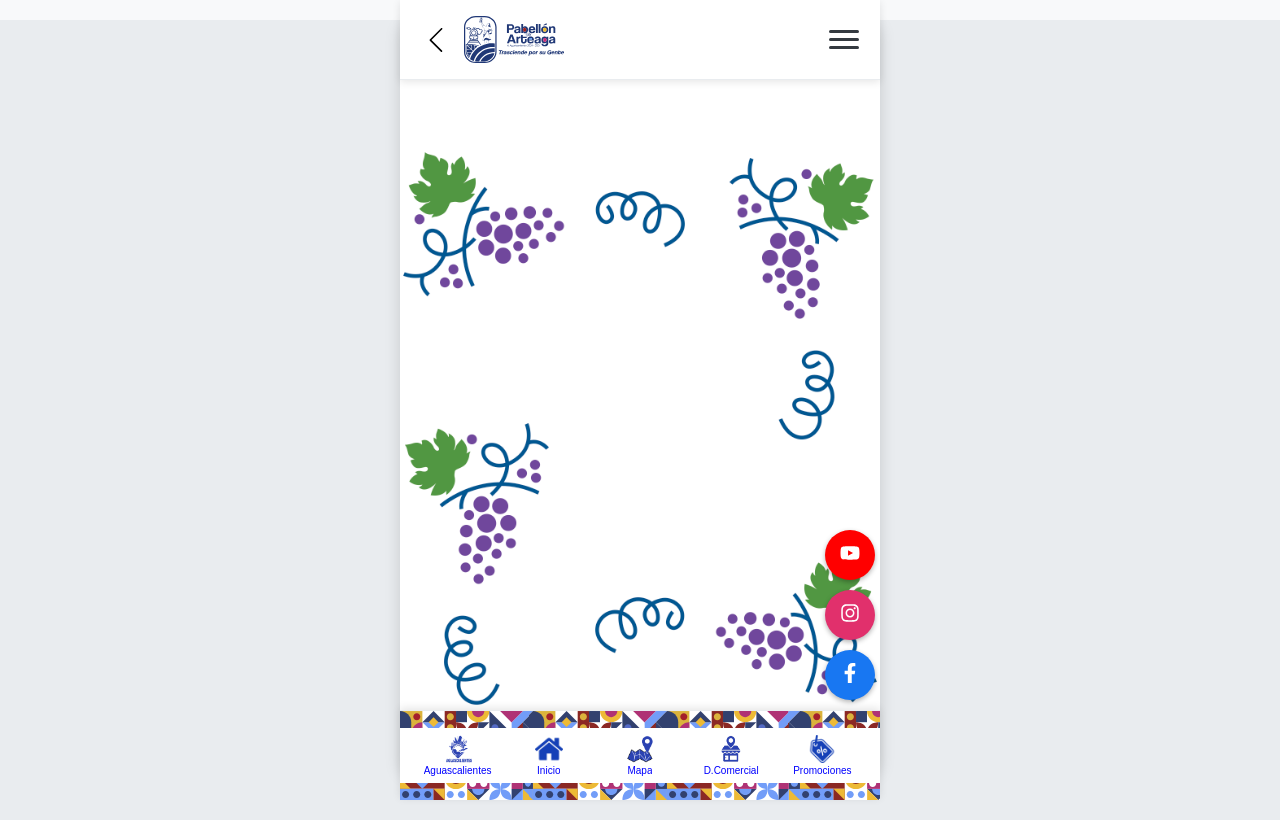
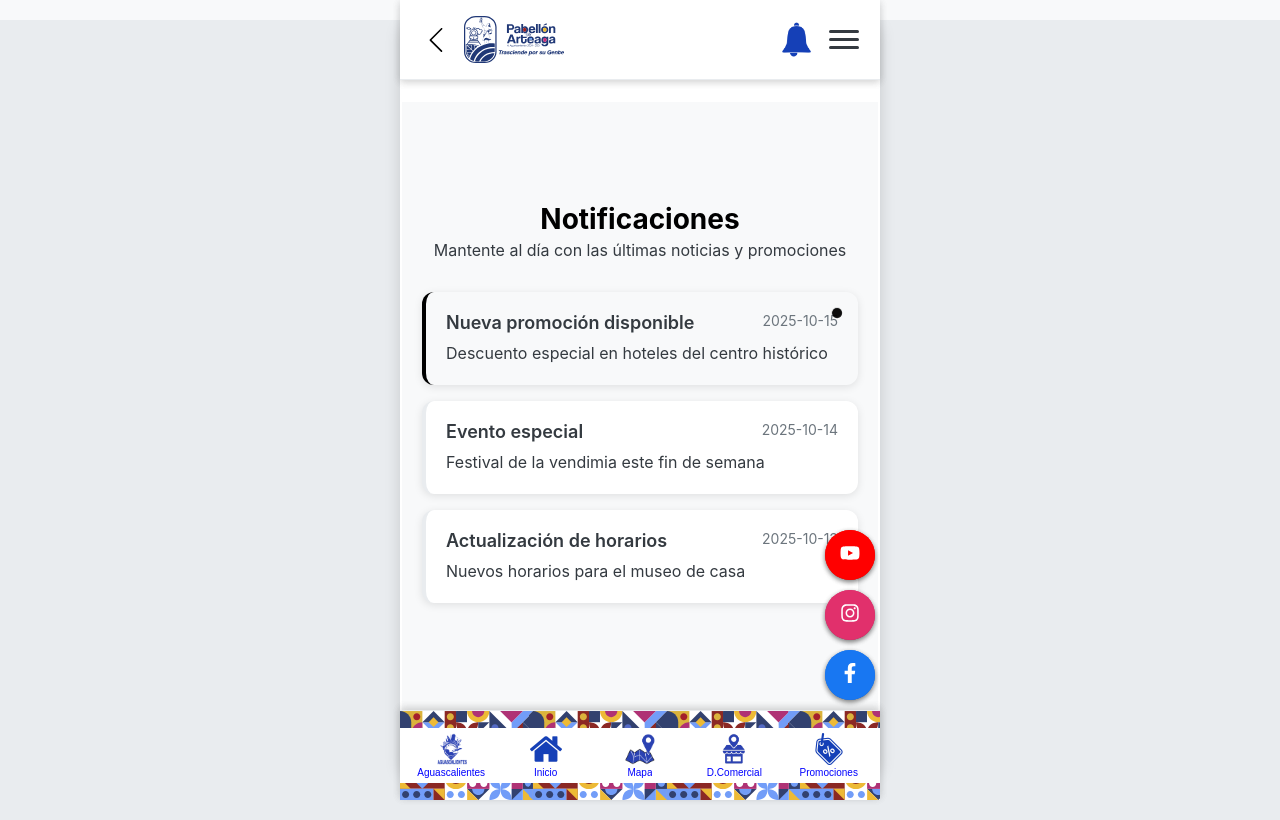
Before and after one commit to AcostaMorales/viveydescubrepabellondearteaga, a React (Create React App) app: page /notificaciones in a window 1280 px wide. Built offline with nearby package versions, Linux system fonts and the light colour scheme; the HTML template or start-up script is replaced by a standard one.

Commit message:
-Se agrego el icono de notificaciones y se modifico el tamaño de los iconos de pie de pagina

```diff
--- a/src/App.js
+++ b/src/App.js
@@ -8,6 +8,7 @@ import CentroHistorico from './pages/CentroHistorico';
 import AntiguaEstacion from './pages/AntiguaEstacion';
 import TierraDeVinos from "./pages/TierraDeVinos";
 import RutaReligiosa from "./pages/RutaReligiosa";
+import Notificaciones from "./pages/Notificaciones";
 
 import './styles/globals.css';
 
@@ -43,6 +44,7 @@ function App() {
             <Route path="/quever/tierradevinos" element={<TierraDeVinos />}/>
             <Route path="/quever/rutareligiosa" element={<RutaReligiosa />}/>
             <Route path="/quever/centrohistorico/antiguaestacion" element={<AntiguaEstacion />}/>
+            <Route path="/notificaciones" element={<Notificaciones />}/>
             {/* Aquí agregaremos más rutas */}
           </Routes>
         </main>
--- a/src/components/Footer.css
+++ b/src/components/Footer.css
@@ -46,7 +46,8 @@
   justify-content: space-around; /* Distribución original */
   align-items: center;
   width: 100%; /* Ocupa todo el ancho disponible */
-  padding: 0 var(--spacing-md); /* Padding original */
+  padding: 0 var(--spacing-sm); /* Padding reducido para menos espacio entre botones */
+  gap: 2px; /* Espacio mínimo entre botones */
 }
 
 .footer-icon {
@@ -61,8 +62,8 @@
 .footer-icon-directorio-comercial,
 .footer-icon-promociones,
 .footer-icon-notificaciones {
-  width: clamp(16px, 3vw, 28px); /* Tamaño más pequeño: mín 16px, máx 28px, 3% del viewport */
-  height: clamp(16px, 3vw, 28px);
+  width: clamp(20px, 4vw, 32px); /* Tamaño más grande: mín 20px, máx 32px, 4% del viewport */
+  height: clamp(20px, 4vw, 32px);
   margin-bottom: 0.15rem; /* Margen reducido */
   object-fit: contain; /* Cambiado a contain para mejor calidad */
 }
@@ -82,8 +83,8 @@
 /* Responsive */
 @media (max-width: 480px) {
   .footer-buttons-container {
-    padding: 0 var(--spacing-xs);
-    gap: 1px;
+    padding: 0 4px; /* Padding muy reducido en móviles */
+    gap: 1px; /* Espacio mínimo */
   }
 
   .footer-button {
@@ -121,8 +122,8 @@
   .footer-icon-directorio-comercial,
   .footer-icon-promociones,
   .footer-icon-notificaciones {
-    width: 14px !important; /* Iconos muy pequeños */
-    height: 14px !important;
+    width: 16px !important; /* Iconos pequeños en pantallas extremas */
+    height: 16px !important;
   }
 
   .footer-button {
--- a/src/components/Header.css
+++ b/src/components/Header.css
@@ -19,6 +19,13 @@
 
 /* Contenedor izquierdo para botón de regreso y logo */
 .left-section {
+  display: flex;
+  align-items: center;
+  gap: var(--spacing-sm);
+}
+
+/* Contenedor derecho para notificaciones y menú hamburguesa */
+.right-section {
   display: flex;
   align-items: center;
   gap: var(--spacing-sm);
@@ -58,6 +65,70 @@
   text-decoration: none;
   display: flex;
   align-items: center;
+}
+
+/* Botón de notificaciones */
+.notification-button {
+  background: none;
+  border: none;
+  color: var(--primary-color);
+  cursor: pointer;
+  padding: 8px;
+  border-radius: var(--border-radius);
+  transition: all var(--transition);
+  display: flex;
+  align-items: center;
+  justify-content: center;
+  width: 40px;
+  height: 40px;
+  flex-shrink: 0;
+  position: relative;
+}
+
+.notification-button:hover {
+  background-color: var(--gray-light);
+  color: var(--primary-dark);
+}
+
+.notification-icon {
+  font-size: 18px;
+  display: flex;
+  align-items: center;
+  justify-content: center;
+}
+
+.campanita {
+  width: 45px;
+  height: 45px;
+}
+
+/* Indicador rojo de notificaciones nuevas */
+.notification-badge {
+  position: absolute;
+  top: 6px;
+  right: 6px;
+  width: 10px;
+  height: 10px;
+  background-color: #ff4444;
+  border-radius: 50%;
+  border: 2px solid var(--white);
+  animation: pulse 2s infinite;
+}
+
+/* Animación del indicador */
+@keyframes pulse {
+  0% {
+    transform: scale(1);
+    opacity: 1;
+  }
+  50% {
+    transform: scale(1.1);
+    opacity: 0.8;
+  }
+  100% {
+    transform: scale(1);
+    opacity: 1;
+  }
 }
 
 /* Botón hamburguesa a la derecha */
--- a/src/components/Header.js
+++ b/src/components/Header.js
@@ -3,7 +3,7 @@ import { Link, useLocation, useNavigate } from 'react-router-dom';
 import './Header.css';
 import { SlArrowLeft } from "react-icons/sl";
 
-const Header = ({ headerImage, headerAlt, showHeaderImage = false }) => {
+const Header = ({ headerImage, headerAlt, showHeaderImage = false, hasNotifications = false }) => {
   const [menuOpen, setMenuOpen] = useState(false);
   const location = useLocation();
   const navigate = useNavigate();
@@ -21,6 +21,10 @@ const Header = ({ headerImage, headerAlt, showHeaderImage = false }) => {
 
   const goBack = () => {
     navigate(-1); // Navega a la página anterior
+  };
+
+  const goToNotifications = () => {
+    navigate('/notificaciones');
   };
 
   return (
@@ -51,7 +55,27 @@ const Header = ({ headerImage, headerAlt, showHeaderImage = false }) => {
           </div>
         </div>
 
-        {/* Menú hamburguesa a la derecha */}
+        {/* Sección derecha: Botón de notificaciones y Menú hamburguesa */}
+        <div className="right-section">
+          {/* Botón de notificaciones */}
+          <button
+            className="notification-button"
+            onClick={goToNotifications}
+            aria-label="Ver notificaciones"
+          >
+            {/* Aquí puedes poner tu icono de notificaciones */}
+            <span className="notification-icon">
+              <img
+                src= "/assents/imagenes/Iconos/campana.png"
+                alt="Icono de notificaciones"
+                className='campanita'
+              />
+            </span>
+            {/* Indicador de notificaciones nuevas */}
+            {hasNotifications && <span className="notification-badge"></span>}
+          </button>
+
+          {/* Menú hamburguesa */}
           <button
             className="menu-button"
             onClick={toggleMenu}
@@ -61,6 +85,7 @@ const Header = ({ headerImage, headerAlt, showHeaderImage = false }) => {
             <span className="hamburger"></span>
             <span className="hamburger"></span>
           </button>
+        </div>
       </header>
 
       {/* Imagen de encabezado (opcional) */}
--- /dev/null
+++ b/src/pages/Notificaciones.css
@@ -0,0 +1,157 @@
+/* =================================================================
+   PÁGINA DE NOTIFICACIONES
+   ================================================================= */
+
+.notificaciones-page {
+  min-height: 100vh;
+  background-color: var(--background-color);
+  padding-top: var(--header-height);
+  padding-bottom: var(--footer-height);
+}
+
+.notificaciones-content {
+  padding: var(--spacing-lg);
+  max-width: 600px;
+  margin: 0 auto;
+}
+
+/* =================================================================
+   ENCABEZADO DE NOTIFICACIONES
+   ================================================================= */
+.notificaciones-header {
+  text-align: center;
+  margin-bottom: var(--spacing-xl);
+}
+
+.notificaciones-header h1 {
+  font-size: 28px;
+  font-weight: 700;
+  color: var(--primary-color);
+  margin-bottom: var(--spacing-xs);
+}
+
+.notificaciones-header p {
+  font-size: 16px;
+  color: var(--gray-dark);
+  margin: 0;
+}
+
+/* =================================================================
+   LISTA DE NOTIFICACIONES
+   ================================================================= */
+.notificaciones-list {
+  display: flex;
+  flex-direction: column;
+  gap: var(--spacing-md);
+}
+
+.notification-item {
+  background-color: var(--white);
+  border-radius: var(--border-radius-lg);
+  padding: var(--spacing-lg);
+  box-shadow: var(--shadow);
+  border-left: 4px solid var(--gray-light);
+  position: relative;
+  transition: all var(--transition);
+}
+
+.notification-item:hover {
+  transform: translateY(-2px);
+  box-shadow: 0 8px 16px rgba(0, 0, 0, 0.1);
+}
+
+/* Notificación no leída */
+.notification-item.unread {
+  border-left-color: var(--primary-color);
+  background-color: var(--primary-light);
+}
+
+.notification-header {
+  display: flex;
+  justify-content: space-between;
+  align-items: flex-start;
+  margin-bottom: var(--spacing-sm);
+  gap: var(--spacing-sm);
+}
+
+.notification-header h3 {
+  font-size: 18px;
+  font-weight: 600;
+  color: var(--gray-dark);
+  margin: 0;
+  flex: 1;
+}
+
+.notification-date {
+  font-size: 14px;
+  color: var(--gray-medium);
+  white-space: nowrap;
+}
+
+.notification-message {
+  font-size: 16px;
+  color: var(--gray-dark);
+  line-height: 1.5;
+  margin: 0;
+}
+
+/* Indicador de no leída */
+.unread-indicator {
+  position: absolute;
+  top: var(--spacing-md);
+  right: var(--spacing-md);
+  width: 10px;
+  height: 10px;
+  background-color: var(--primary-color);
+  border-radius: 50%;
+  animation: pulse 2s infinite;
+}
+
+/* Sin notificaciones */
+.no-notifications {
+  text-align: center;
+  padding: var(--spacing-xl);
+  color: var(--gray-medium);
+}
+
+.no-notifications p {
+  font-size: 16px;
+  margin: 0;
+}
+
+/* =================================================================
+   RESPONSIVE DESIGN
+   ================================================================= */
+@media (max-width: 768px) {
+  .notificaciones-content {
+    padding: var(--spacing-md);
+  }
+
+  .notification-item {
+    padding: var(--spacing-md);
+  }
+
+  .notification-header {
+    flex-direction: column;
+    align-items: flex-start;
+    gap: var(--spacing-xs);
+  }
+
+  .notification-date {
+    align-self: flex-end;
+  }
+}
+
+@media (max-width: 480px) {
+  .notificaciones-header h1 {
+    font-size: 24px;
+  }
+
+  .notification-header h3 {
+    font-size: 16px;
+  }
+
+  .notification-message {
+    font-size: 14px;
+  }
+}
--- /dev/null
+++ b/src/pages/Notificaciones.js
@@ -0,0 +1,70 @@
+import React from 'react';
+import Header from '../components/Header';
+import Footer from '../components/Footer';
+import './Notificaciones.css';
+
+const Notificaciones = () => {
+  // Ejemplo de notificaciones - puedes reemplazar con datos reales
+  const notificaciones = [
+    {
+      id: 1,
+      titulo: "Nueva promoción disponible",
+      mensaje: "Descuento especial en hoteles del centro histórico",
+      fecha: "2025-10-15",
+      leida: false
+    },
+    {
+      id: 2,
+      titulo: "Evento especial",
+      mensaje: "Festival de la vendimia este fin de semana",
+      fecha: "2025-10-14",
+      leida: true
+    },
+    {
+      id: 3,
+      titulo: "Actualización de horarios",
+      mensaje: "Nuevos horarios para el museo de casa",
+      fecha: "2025-10-13",
+      leida: true
+    }
+  ];
+
+  return (
+    <div className="notificaciones-page">
+      <Header />
+
+      <div className="notificaciones-content">
+        <div className="notificaciones-header">
+          <h1>Notificaciones</h1>
+          <p>Mantente al día con las últimas noticias y promociones</p>
+        </div>
+
+        <div className="notificaciones-list">
+          {notificaciones.length === 0 ? (
+            <div className="no-notifications">
+              <p>No tienes notificaciones nuevas</p>
+            </div>
+          ) : (
+            notificaciones.map((notificacion) => (
+              <div
+                key={notificacion.id}
+                className={`notification-item ${!notificacion.leida ? 'unread' : ''}`}
+              >
+                <div className="notification-header">
+                  <h3>{notificacion.titulo}</h3>
+                  <span className="notification-date">{notificacion.fecha}</span>
+                </div>
+                <p className="notification-message">{notificacion.mensaje}</p>
+                {!notificacion.leida && <span className="unread-indicator"></span>}
+              </div>
+            ))
+          )}
+        </div>
+      </div>
+
+      <Footer />
+    </div>
+  );
+};
+
+export default Notificaciones;
```
Lines whose indentation alone changed are shown as unchanged.
